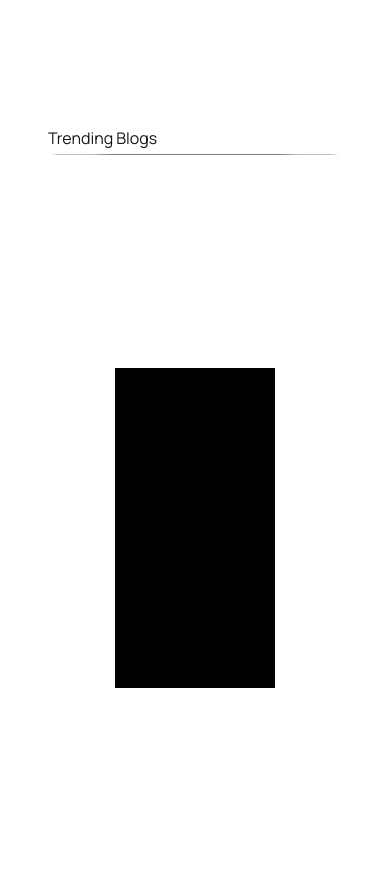
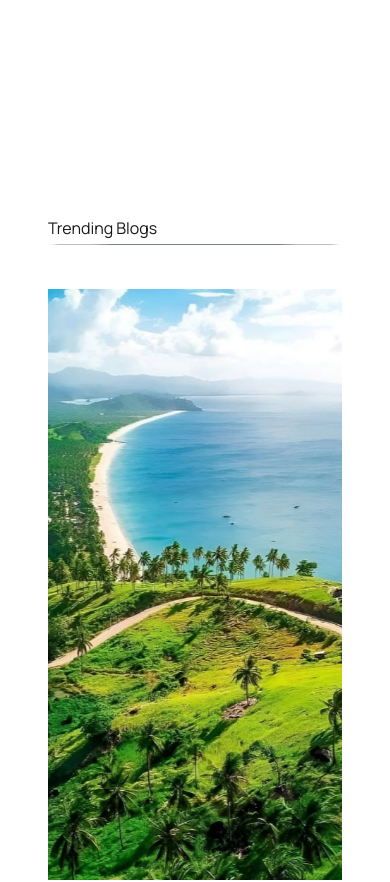
Before and after one commit to MaxLarry/palawonder-blog-app, a Next.js app: page / in a window 390 px wide. Shown: the part 2880-3762 px from the top of the page. Built offline with nearby package versions, Linux system fonts and the light colour scheme.

Commit message:
dagdag error

```diff
--- a/app/components/trendBlogs.tsx
+++ b/app/components/trendBlogs.tsx
@@ -1,62 +1,132 @@
 "use client";
 
-import React from "react";
+import { useEffect, useRef } from "react";
 import Image from "next/image";
+import gsap from "gsap";
+import { ScrollTrigger } from "gsap/ScrollTrigger";
 
-type Blog = {
-  id: number;
-  title: string;
-  subtitle: string;
-  blog: string;
-  author: string;
-  date: string;
-  image: string;
-  likes: number;
-  views: number;
-  category: string[]; // Array of category names
-};
+gsap.registerPlugin(ScrollTrigger);
 
-const trendingBlogs: Blog[] = [
-  {
-    id: 1,
-    title: "Exploring the Hidden Gems of Palawan",
-    subtitle: "Discover breathtaking spots beyond the usual tourist paths.",
-    blog: "Palawan is known for its crystal-clear waters and stunning landscapes, but beyond the famous destinations like El Nido and Coron, there are hidden gems waiting to be explored...",
-    author: "John Doe",
-    date: "2025-02-28",
-    image: "https://example.com/palawan-thumbnail.jpg",
-    likes: 300,
-    views: 1200,
-    category: ["Travel", "Adventure", "Philippines"],
-  },
-  {
-    id: 2,
-    title: "The Ultimate Guide to Island Hopping in El Nido",
-    subtitle: "A must-read guide for first-time travelers to El Nido.",
-    blog: "Island hopping in El Nido is an experience like no other. From the stunning Big Lagoon to the hidden beaches of Cadlao, this guide covers everything you need to know...",
-    author: "Jane Smith",
-    date: "2025-02-27",
-    image: "https://example.com/elnido-thumbnail.jpg",
-    likes: 250,
-    views: 980,
-    category: ["Travel", "Beach", "El Nido"],
-  },
-];
+import SanVicente from "@/app/img/San-Vicente.jpg";
 
 const TrendBlogs = () => {
+  const slidesContainerRef = useRef<HTMLDivElement>(null);
+  const sectionRef = useRef<HTMLElement>(null);
+
+  useEffect(() => {
+    if (!slidesContainerRef.current) return;
+
+    const slidesContainer = slidesContainerRef.current;
+    const slides = Array.from(slidesContainer.querySelectorAll<HTMLDivElement>('.slide'));
+
+    if (slides.length === 0) return;
+
+    const totalWidth = slides.length * (slides[0].offsetWidth + 20) - window.innerWidth;
+
+    // Set the first slide in the middle initially
+    gsap.set(slidesContainer, {
+      x: (window.innerWidth / 2) - (slides[0].offsetWidth / 2)
+    });
+
+    // Create the horizontal scroll animation
+    gsap.to(slidesContainer, {
+      x: -totalWidth + (window.innerWidth / 2) - (slides[0].offsetWidth / 2),
+      ease: "none",
+      scrollTrigger: {
+        trigger: sectionRef.current,
+        start: "top top",
+        end: "bottom bottom",
+        scrub: 1,
+        pin: ".carousel-sticky",
+        anticipatePin: 1,
+        invalidateOnRefresh: true,
+      }
+    });
+
+    // Update the center slide based on scroll position
+    ScrollTrigger.create({
+      trigger: sectionRef.current,
+      start: "top top",
+      end: "bottom bottom",
+      onUpdate: (self) => {
+        const progress = self.progress;
+        const slideIndex = Math.round(progress * (slides.length - 1));
+
+        // Remove active class from all slides
+        slides.forEach((slide: HTMLDivElement) => slide.classList.remove('active'));
+
+        // Add active class to the center slide
+        if (slides[slideIndex]) {
+          slides[slideIndex].classList.add('active');
+        }
+      }
+    });
+
+    return () => {
+      // Clean up ScrollTrigger instances
+      ScrollTrigger.getAll().forEach(trigger => trigger.kill());
+    };
+  }, []);
+
   return (
-    <section className="section section-trend-blogs">
-      <div className="container">
+    <section ref={sectionRef} className="section section-trend-blogs">
+      <div className="container carousel-sticky">
         <div className="mb-1">
-          <p className=" ml-0 lg:ml-[3vw] mb-1 lg:mb-5 md:mb-3">
+          <p className="ml-0 lg:ml-[3vw] mb-1 lg:mb-5 md:mb-3">
             Trending Blogs
           </p>
           <div className="stripe dark:bg-white bg-gray-800"></div>
         </div>
-        <div className="mt-10">
-          <div className="slides h-[80vh] flex justify-center items-center">
-            <div className="bg-black h-80 w-20"></div>
-            <div className="bg-black h-80 w-20"></div>
+        <div className="mt-10 overflow-hidden">
+          <div
+            ref={slidesContainerRef}
+            className="slides h-[70vh] flex justify-start items-center gap-5"
+          >
+            <div className="slide h-full w-96 flex flex-shrink-0 transition-all duration-300">
+              <Image
+                className="object-cover"
+                src={SanVicente}
+                width={0}
+                height={0}
+                alt="San Vicente"
+              />
+            </div>
+            <div className="slide h-full w-96 flex flex-shrink-0 transition-all duration-300">
+              <Image
+                className="object-cover"
+                src={SanVicente}
+                width={0}
+                height={0}
+                alt="San Vicente"
+              />
+            </div>
+            <div className="slide h-full w-96 flex flex-shrink-0 transition-all duration-300">
+              <Image
+                className="object-cover"
+                src={SanVicente}
+                width={0}
+                height={0}
+                alt="San Vicente"
+              />
+            </div>
+            <div className="slide h-full w-96 flex flex-shrink-0 transition-all duration-300">
+              <Image
+                className="object-cover"
+                src={SanVicente}
+                width={0}
+                height={0}
+                alt="San Vicente"
+              />
+            </div>
+            <div className="slide h-full w-96 flex flex-shrink-0 transition-all duration-300">
+              <Image
+                className="object-cover"
+                src={SanVicente}
+                width={0}
+                height={0}
+                alt="San Vicente"
+              />
+            </div>
           </div>
         </div>
       </div>
--- a/app/style.css
+++ b/app/style.css
@@ -155,16 +155,18 @@
 
 
 /*------------------Trending Blogs----------------*/
-.section-carousel {
+
+
+
+.section-trend-blogs {
   width: 100%;
-  height: 200vh;
+  height: 400vh;
 }
 
 .section .carousel-sticky {
   display: flex;
   flex-direction: column;
   justify-content: center;
-  align-items: center;
   width: 100%;
   height: 100vh;
   position: sticky;
@@ -172,7 +174,27 @@
   overflow: hidden;
 }
 
+.slides {
+  will-change: transform;
+  position: relative;
+}
 
-.section-trend-blogs .container p{
+.stripe {
+  height: 1px;
+  width: 100%;
+}
 
+.slide {
+  transition: all 0.3s ease;
+  transform: scale(0.85);
+  opacity: 0.6;
+  filter: blur(1px);
 }
+
+.slide.active {
+  transform: scale(1.1);
+  z-index: 10;
+  box-shadow: 0px 10px 30px rgba(0, 0, 0, 0.3);
+  opacity: 1;
+  filter: blur(0);
+}
```
